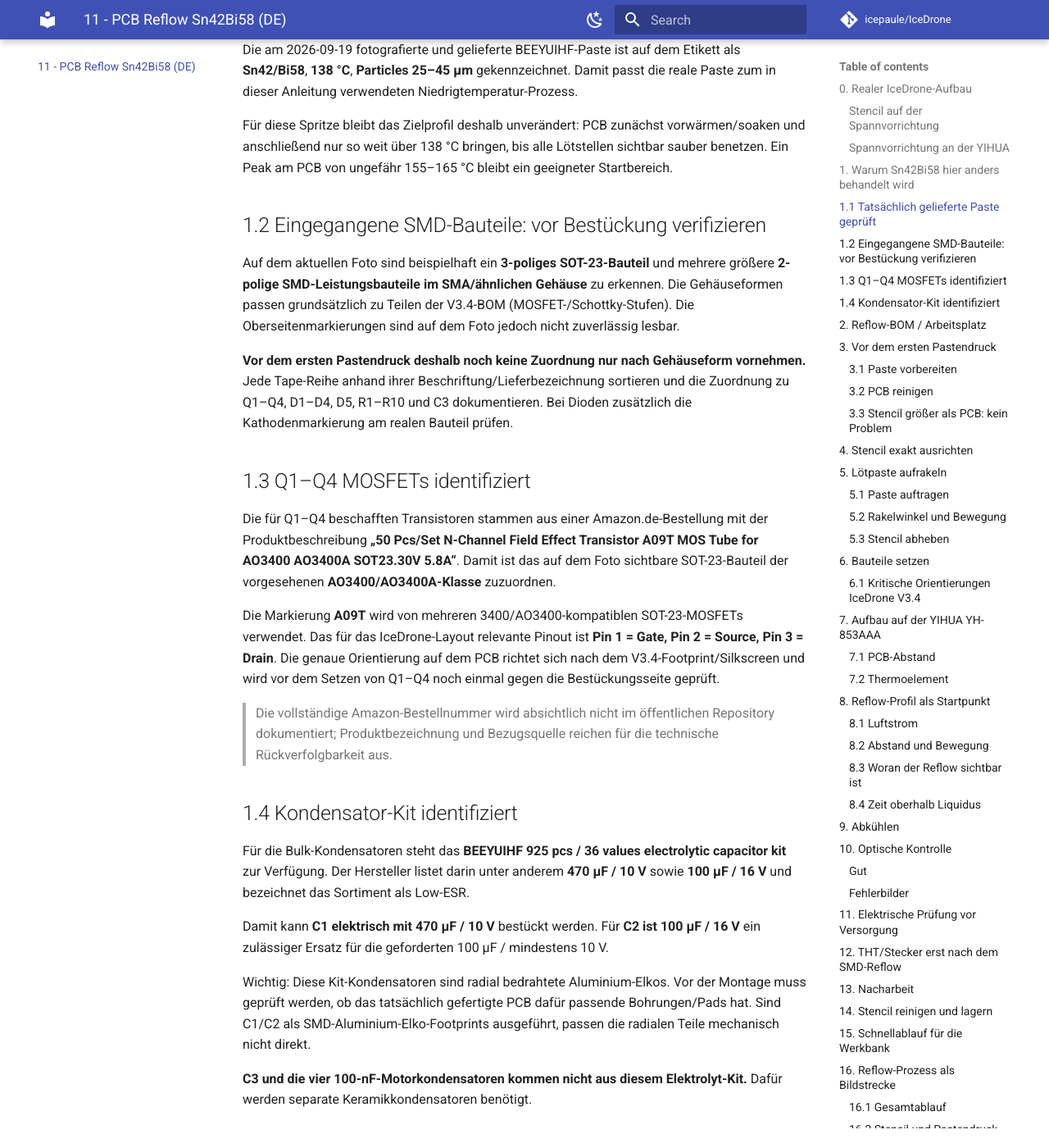
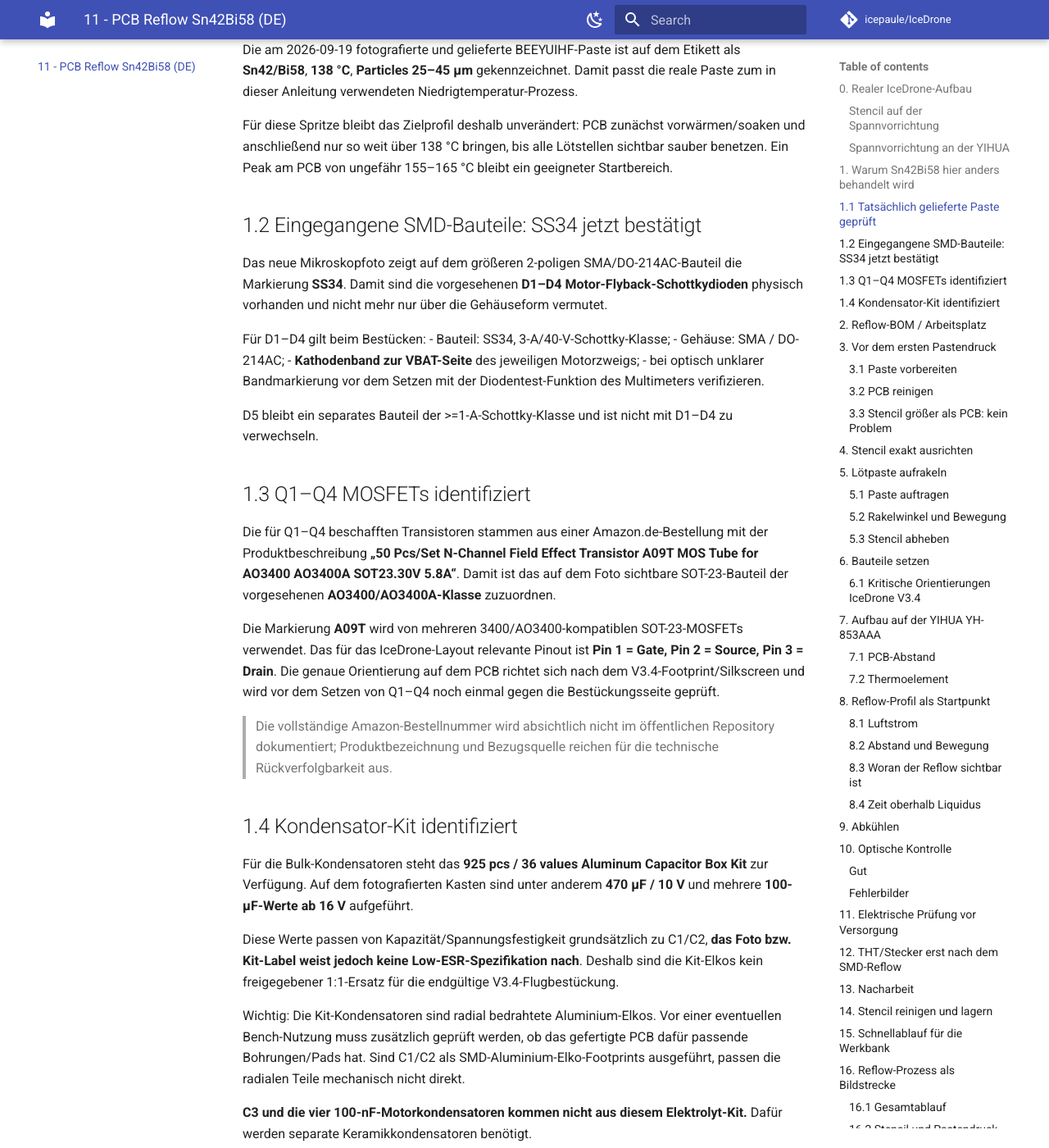
Before and after one commit to icepaule/IceDrone, an MkDocs documentation site: the page built from docs/11_REFLOW_SN42BI58_DE.md, in a window 1280 px wide and 1400 px high, scrolled down 2889 px. Shown: the whole window at 82% size. Built offline with MkDocs 1.6.1 and Material for MkDocs 9.7.7, drawn with Linux system fonts in a browser that asks for light colours; comment, search, counter and statistics services are not loaded.

Commit message:
docs: confirm received SS34 motor diodes

```diff
--- a/docs/11_REFLOW_SN42BI58_DE.md
+++ b/docs/11_REFLOW_SN42BI58_DE.md
@@ -45,11 +45,17 @@
 
 Für diese Spritze bleibt das Zielprofil deshalb unverändert: PCB zunächst vorwärmen/soaken und anschließend nur so weit über 138 °C bringen, bis alle Lötstellen sichtbar sauber benetzen. Ein Peak am PCB von ungefähr 155–165 °C bleibt ein geeigneter Startbereich.
 
-## 1.2 Eingegangene SMD-Bauteile: vor Bestückung verifizieren
+## 1.2 Eingegangene SMD-Bauteile: SS34 jetzt bestätigt
 
-Auf dem aktuellen Foto sind beispielhaft ein **3-poliges SOT-23-Bauteil** und mehrere größere **2-polige SMD-Leistungsbauteile im SMA/ähnlichen Gehäuse** zu erkennen. Die Gehäuseformen passen grundsätzlich zu Teilen der V3.4-BOM (MOSFET-/Schottky-Stufen). Die Oberseitenmarkierungen sind auf dem Foto jedoch nicht zuverlässig lesbar.
+Das neue Mikroskopfoto zeigt auf dem größeren 2-poligen SMA/DO-214AC-Bauteil die Markierung **SS34**. Damit sind die vorgesehenen **D1–D4 Motor-Flyback-Schottkydioden** physisch vorhanden und nicht mehr nur über die Gehäuseform vermutet.
 
-**Vor dem ersten Pastendruck deshalb noch keine Zuordnung nur nach Gehäuseform vornehmen.** Jede Tape-Reihe anhand ihrer Beschriftung/Lieferbezeichnung sortieren und die Zuordnung zu Q1–Q4, D1–D4, D5, R1–R10 und C3 dokumentieren. Bei Dioden zusätzlich die Kathodenmarkierung am realen Bauteil prüfen.
+Für D1–D4 gilt beim Bestücken:
+- Bauteil: SS34, 3-A/40-V-Schottky-Klasse;
+- Gehäuse: SMA / DO-214AC;
+- **Kathodenband zur VBAT-Seite** des jeweiligen Motorzweigs;
+- bei optisch unklarer Bandmarkierung vor dem Setzen mit der Diodentest-Funktion des Multimeters verifizieren.
+
+D5 bleibt ein separates Bauteil der >=1-A-Schottky-Klasse und ist nicht mit D1–D4 zu verwechseln.
 
 ## 1.3 Q1–Q4 MOSFETs identifiziert
 
@@ -61,11 +67,11 @@
 
 ## 1.4 Kondensator-Kit identifiziert
 
-Für die Bulk-Kondensatoren steht das **BEEYUIHF 925 pcs / 36 values electrolytic capacitor kit** zur Verfügung. Der Hersteller listet darin unter anderem **470 µF / 10 V** sowie **100 µF / 16 V** und bezeichnet das Sortiment als Low-ESR.
+Für die Bulk-Kondensatoren steht das **925 pcs / 36 values Aluminum Capacitor Box Kit** zur Verfügung. Auf dem fotografierten Kasten sind unter anderem **470 µF / 10 V** und mehrere **100-µF-Werte ab 16 V** aufgeführt.
 
-Damit kann **C1 elektrisch mit 470 µF / 10 V** bestückt werden. Für **C2 ist 100 µF / 16 V** ein zulässiger Ersatz für die geforderten 100 µF / mindestens 10 V.
+Diese Werte passen von Kapazität/Spannungsfestigkeit grundsätzlich zu C1/C2, **das Foto bzw. Kit-Label weist jedoch keine Low-ESR-Spezifikation nach**. Deshalb sind die Kit-Elkos kein freigegebener 1:1-Ersatz für die endgültige V3.4-Flugbestückung.
 
-Wichtig: Diese Kit-Kondensatoren sind radial bedrahtete Aluminium-Elkos. Vor der Montage muss geprüft werden, ob das tatsächlich gefertigte PCB dafür passende Bohrungen/Pads hat. Sind C1/C2 als SMD-Aluminium-Elko-Footprints ausgeführt, passen die radialen Teile mechanisch nicht direkt.
+Wichtig: Die Kit-Kondensatoren sind radial bedrahtete Aluminium-Elkos. Vor einer eventuellen Bench-Nutzung muss zusätzlich geprüft werden, ob das gefertigte PCB dafür passende Bohrungen/Pads hat. Sind C1/C2 als SMD-Aluminium-Elko-Footprints ausgeführt, passen die radialen Teile mechanisch nicht direkt.
 
 **C3 und die vier 100-nF-Motorkondensatoren kommen nicht aus diesem Elektrolyt-Kit.** Dafür werden separate Keramikkondensatoren benötigt.
 
```
